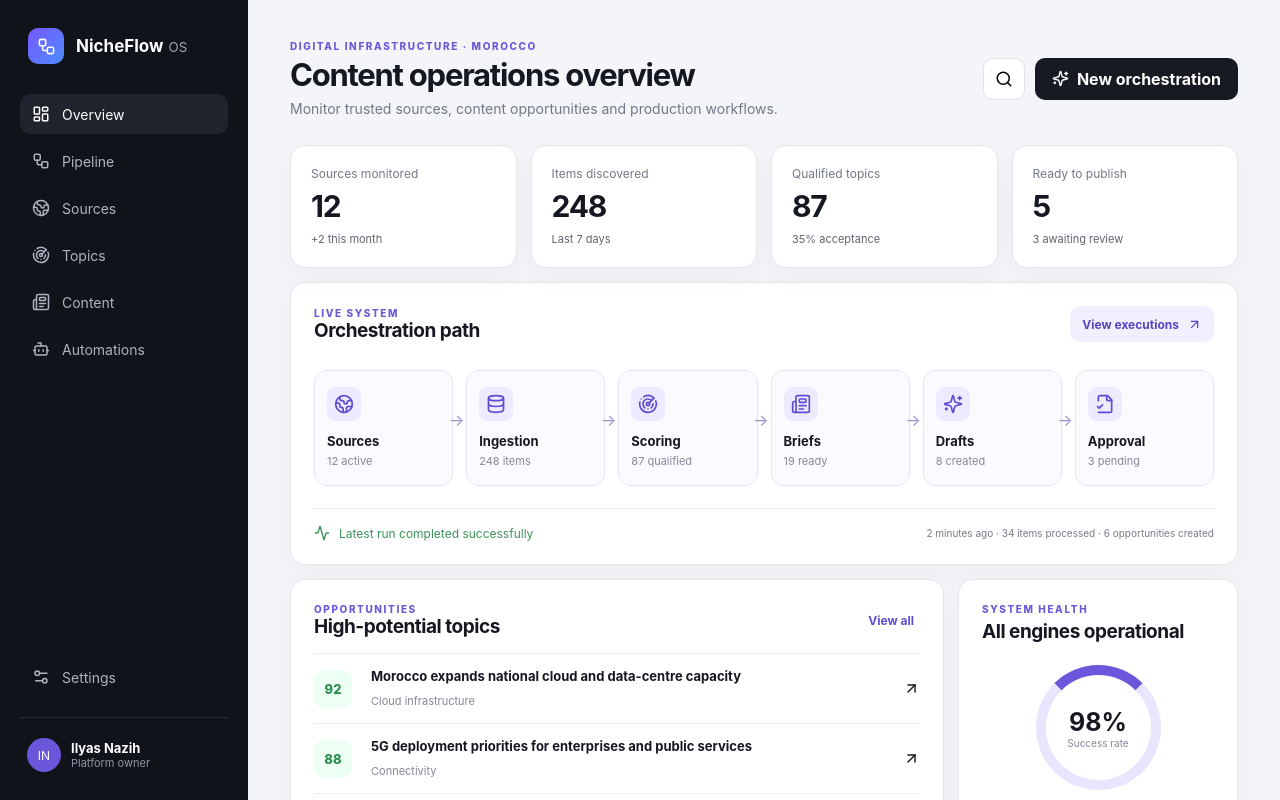
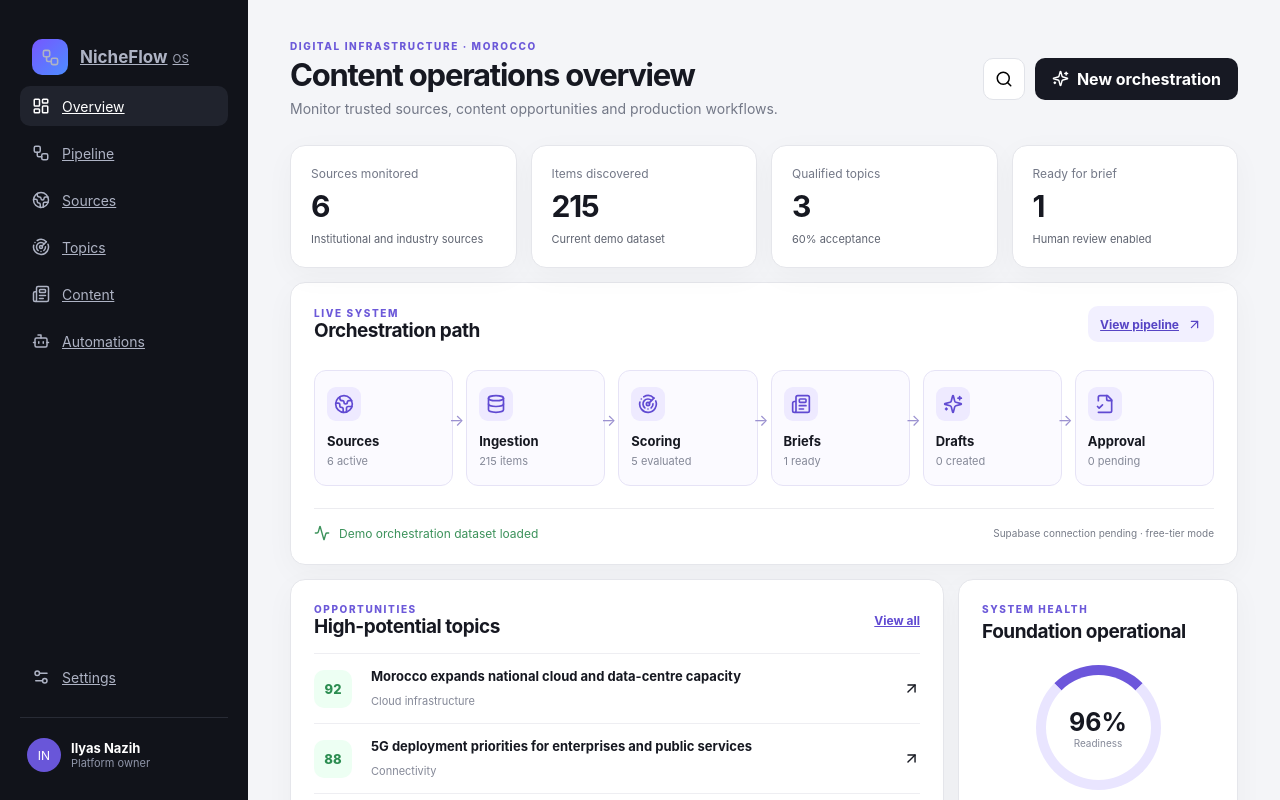
Before and after one commit to LIANN-DARDS900/nicheflow-os, a Next.js app: page / in a window 1280 px wide. Shown: the top 800 px of the page. Built offline with nearby package versions, Linux system fonts and the light colour scheme.

Commit message:
refactor: connect dashboard to shared navigation and demo data

```diff
--- a/src/app/page.tsx
+++ b/src/app/page.tsx
@@ -1,58 +1,44 @@
-import { Activity, ArrowUpRight, Bot, Database, FileCheck2, Globe2, LayoutDashboard, Newspaper, Radar, Search, Settings2, Sparkles, Workflow } from "lucide-react";
+import Link from "next/link";
+import { Activity, ArrowUpRight, Database, FileCheck2, Globe2, Newspaper, Radar, Search, Sparkles } from "lucide-react";
+import { AppSidebar } from "@/components/app-sidebar";
+import { demoSources, demoTopics } from "@/data/demo";
 
 const pipeline = [
-  ["Sources", "12 active", Globe2],
-  ["Ingestion", "248 items", Database],
-  ["Scoring", "87 qualified", Radar],
-  ["Briefs", "19 ready", Newspaper],
-  ["Drafts", "8 created", Sparkles],
-  ["Approval", "3 pending", FileCheck2],
-];
-
-const topics = [
-  ["Morocco expands national cloud and data-centre capacity", "Cloud infrastructure", "92"],
-  ["5G deployment priorities for enterprises and public services", "Connectivity", "88"],
-  ["New subsea cable routes strengthen Morocco’s digital position", "International networks", "85"],
-  ["Data sovereignty and cybersecurity requirements for Moroccan operators", "Policy & security", "81"],
-];
+  ["Sources", `${demoSources.length} active`, Globe2],
+  ["Ingestion", `${demoSources.reduce((sum, source) => sum + source.items, 0)} items`, Database],
+  ["Scoring", `${demoTopics.length} evaluated`, Radar],
+  ["Briefs", "1 ready", Newspaper],
+  ["Drafts", "0 created", Sparkles],
+  ["Approval", "0 pending", FileCheck2],
+] as const;
 
 export default function Home() {
+  const qualified = demoTopics.filter((topic) => topic.stage === "qualified" || topic.stage === "brief-ready");
+
   return (
     <main className="shell">
-      <aside className="sidebar">
-        <div className="brand"><span className="brandMark"><Workflow size={19}/></span><div><strong>NicheFlow</strong><small>OS</small></div></div>
-        <nav>
-          <a className="active"><LayoutDashboard size={18}/>Overview</a>
-          <a><Workflow size={18}/>Pipeline</a>
-          <a><Globe2 size={18}/>Sources</a>
-          <a><Radar size={18}/>Topics</a>
-          <a><Newspaper size={18}/>Content</a>
-          <a><Bot size={18}/>Automations</a>
-        </nav>
-        <div className="sideBottom"><a><Settings2 size={18}/>Settings</a><div className="profile"><span>IN</span><div><strong>Ilyas Nazih</strong><small>Platform owner</small></div></div></div>
-      </aside>
-
+      <AppSidebar active="overview" />
       <section className="workspace">
-        <header><div><p className="eyebrow">DIGITAL INFRASTRUCTURE · MOROCCO</p><h1>Content operations overview</h1><p className="muted">Monitor trusted sources, content opportunities and production workflows.</p></div><div className="headerActions"><button className="iconButton"><Search size={18}/></button><button className="primary"><Sparkles size={17}/>New orchestration</button></div></header>
+        <header><div><p className="eyebrow">DIGITAL INFRASTRUCTURE · MOROCCO</p><h1>Content operations overview</h1><p className="muted">Monitor trusted sources, content opportunities and production workflows.</p></div><div className="headerActions"><button className="iconButton" aria-label="Search"><Search size={18}/></button><button className="primary"><Sparkles size={17}/>New orchestration</button></div></header>
 
         <section className="metrics">
-          <article><span>Sources monitored</span><strong>12</strong><small>+2 this month</small></article>
-          <article><span>Items discovered</span><strong>248</strong><small>Last 7 days</small></article>
-          <article><span>Qualified topics</span><strong>87</strong><small>35% acceptance</small></article>
-          <article><span>Ready to publish</span><strong>5</strong><small>3 awaiting review</small></article>
+          <article><span>Sources monitored</span><strong>{demoSources.length}</strong><small>Institutional and industry sources</small></article>
+          <article><span>Items discovered</span><strong>{demoSources.reduce((sum, source) => sum + source.items, 0)}</strong><small>Current demo dataset</small></article>
+          <article><span>Qualified topics</span><strong>{qualified.length}</strong><small>{Math.round((qualified.length / demoTopics.length) * 100)}% acceptance</small></article>
+          <article><span>Ready for brief</span><strong>1</strong><small>Human review enabled</small></article>
         </section>
 
         <section className="panel orchestration">
-          <div className="panelHead"><div><p className="eyebrow">LIVE SYSTEM</p><h2>Orchestration path</h2></div><button className="secondary">View executions <ArrowUpRight size={15}/></button></div>
-          <div className="pipeline">{pipeline.map(([name, status, Icon], i) => <div className="node" key={name as string}><div className="nodeIcon"><Icon size={20}/></div><strong>{name as string}</strong><span>{status as string}</span>{i < pipeline.length - 1 && <i>→</i>}</div>)}</div>
-          <div className="runStatus"><Activity size={16}/><span>Latest run completed successfully</span><small>2 minutes ago · 34 items processed · 6 opportunities created</small></div>
+          <div className="panelHead"><div><p className="eyebrow">LIVE SYSTEM</p><h2>Orchestration path</h2></div><Link className="secondary" href="/topics">View pipeline <ArrowUpRight size={15}/></Link></div>
+          <div className="pipeline">{pipeline.map(([name, status, Icon], i) => <div className="node" key={name}><div className="nodeIcon"><Icon size={20}/></div><strong>{name}</strong><span>{status}</span>{i < pipeline.length - 1 && <i>→</i>}</div>)}</div>
+          <div className="runStatus"><Activity size={16}/><span>Demo orchestration dataset loaded</span><small>Supabase connection pending · free-tier mode</small></div>
         </section>
 
         <div className="contentGrid">
-          <section className="panel topics"><div className="panelHead"><div><p className="eyebrow">OPPORTUNITIES</p><h2>High-potential topics</h2></div><button className="linkButton">View all</button></div>
-            <div className="topicList">{topics.map(([title, pillar, score]) => <article key={title}><div className="score">{score}</div><div><strong>{title}</strong><span>{pillar}</span></div><ArrowUpRight size={17}/></article>)}</div>
+          <section className="panel topics"><div className="panelHead"><div><p className="eyebrow">OPPORTUNITIES</p><h2>High-potential topics</h2></div><Link className="linkButton" href="/topics">View all</Link></div>
+            <div className="topicList">{demoTopics.slice(0, 4).map((topic) => <article key={topic.id}><div className="score">{topic.score}</div><div><strong>{topic.title}</strong><span>{topic.pillar}</span></div><ArrowUpRight size={17}/></article>)}</div>
           </section>
-          <aside className="panel health"><p className="eyebrow">SYSTEM HEALTH</p><h2>All engines operational</h2><div className="healthRing"><strong>98%</strong><span>Success rate</span></div><ul><li><span>Source ingestion</span><b>Healthy</b></li><li><span>Topic intelligence</span><b>Healthy</b></li><li><span>Content engine</span><b>Ready</b></li><li><span>Publishing</span><em>Not connected</em></li></ul></aside>
+          <aside className="panel health"><p className="eyebrow">SYSTEM HEALTH</p><h2>Foundation operational</h2><div className="healthRing"><strong>96%</strong><span>Readiness</span></div><ul><li><span>Source catalogue</span><b>Ready</b></li><li><span>Topic intelligence</span><b>Ready</b></li><li><span>Supabase database</span><em>Not connected</em></li><li><span>Publishing</span><em>Not connected</em></li></ul></aside>
         </div>
       </section>
     </main>
```
